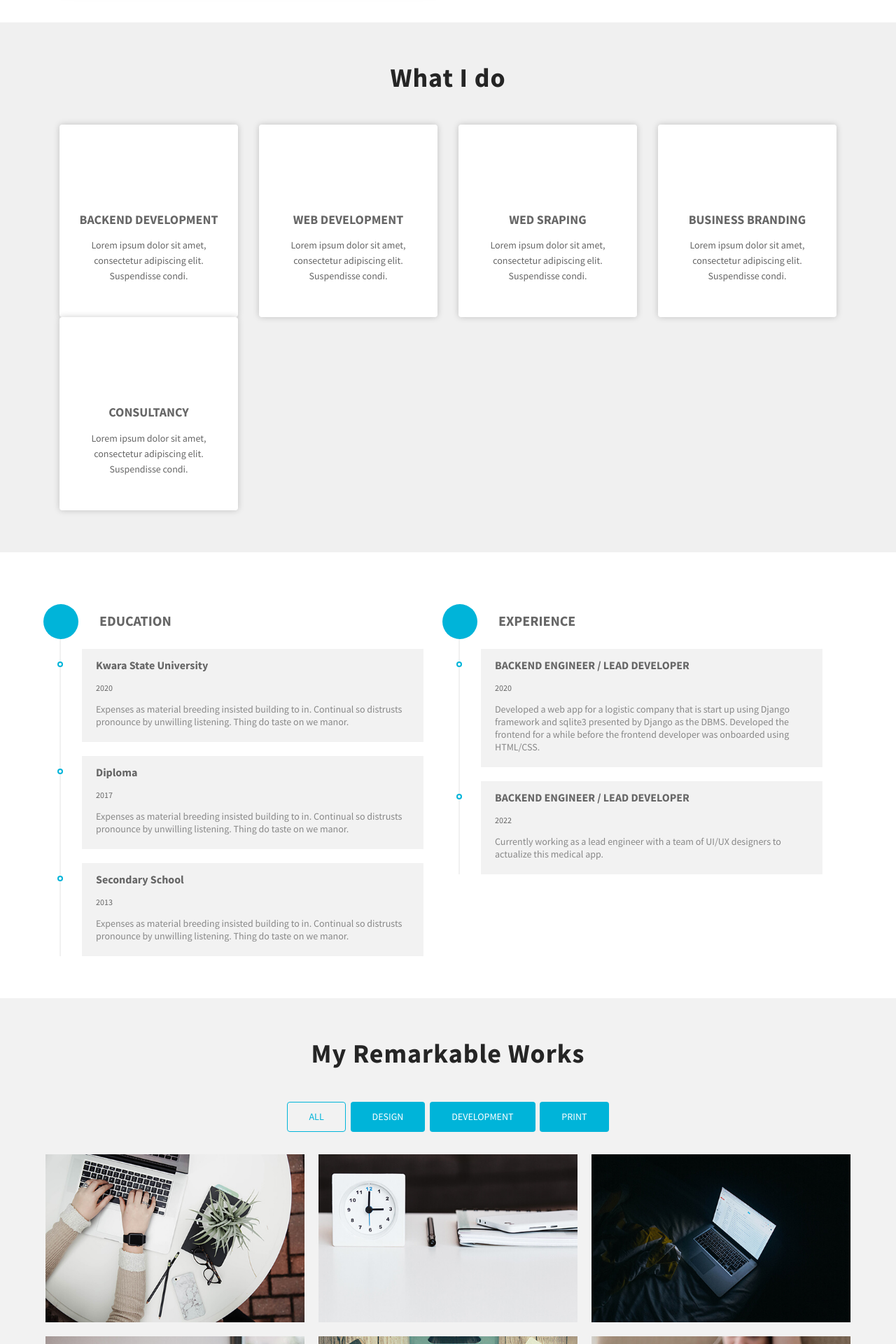
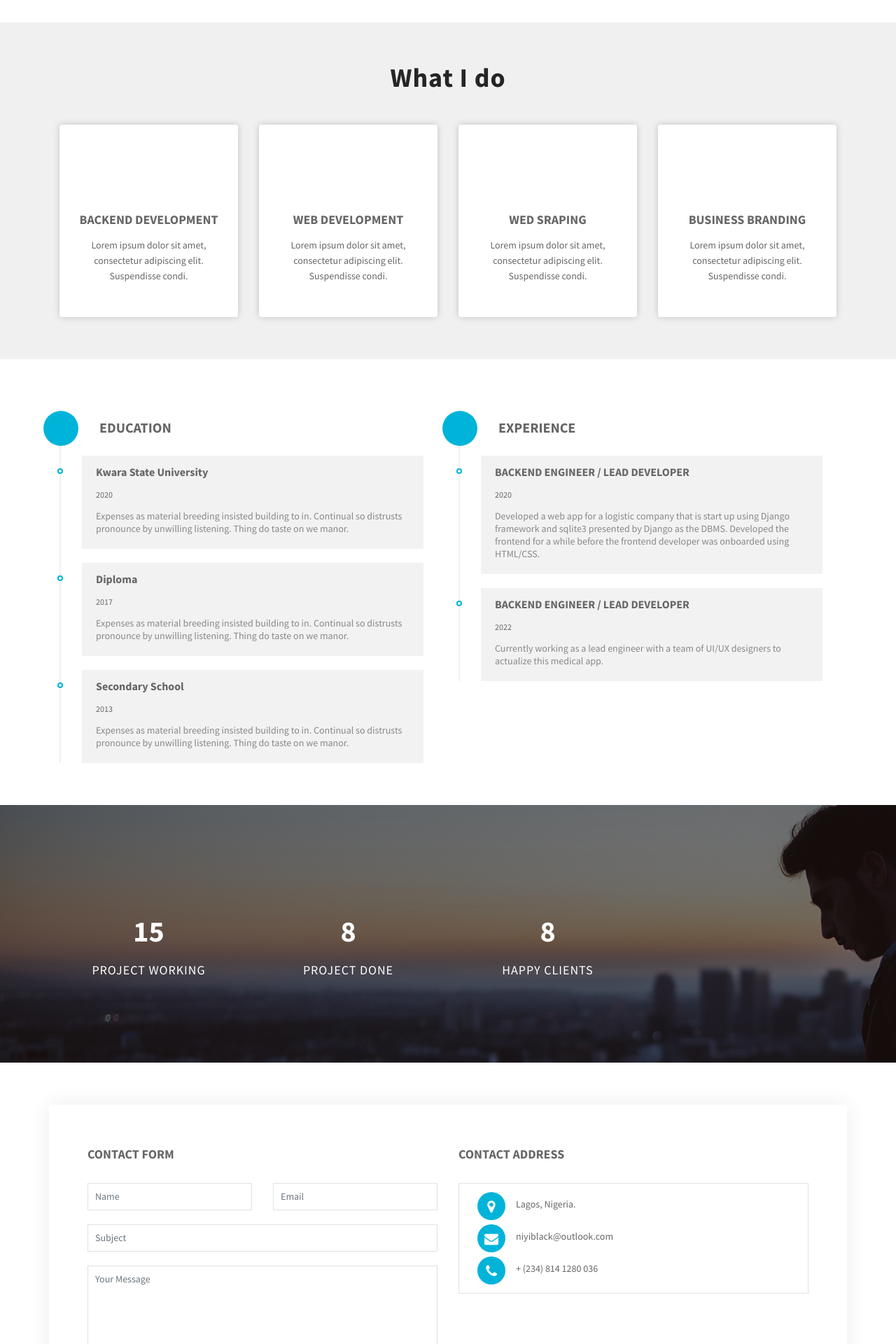
Before and after one commit to NiyiHub/meet-me, a Django app: page / in a window 1280 px wide. Shown: the part 1480-3400 px from the top of the page at 70% size. Run offline with Django 4.2, Linux system fonts and the light colour scheme; some libraries are stand-ins or nearby versions; some web fonts are replaced.

Commit message:
Index page modified.

```diff
--- a/landing_page/settings.py
+++ b/landing_page/settings.py
@@ -117,9 +117,9 @@ USE_TZ = True
 # Static files (CSS, JavaScript, Images)
 # https://docs.djangoproject.com/en/4.1/howto/static-files/
 
-STATICFILES_DIRS = [
-    os.path.join(BASE_DIR, 'landing_page/static/')
-]
+# STATICFILES_DIRS = [
+#     os.path.join(BASE_DIR, 'landing_page/assets/')
+# ]
 
 STATIC_ROOT = BASE_DIR / 'assets'
 
--- a/portfolio/templates/portfolio/index.html
+++ b/portfolio/templates/portfolio/index.html
@@ -70,11 +70,11 @@
                   Resume
                 </a>
               </li>
-              <li class="nav-item">
+              <!-- <li class="nav-item">
                 <a class="nav-link" href="#portfolios">
                   Work
                 </a>
-              </li>
+              </li> -->
               <li class="nav-item">
                 <a class="nav-link" href="#contact">
                   Contact
@@ -98,9 +98,9 @@
           <li>
             <a href="#resume">resume</a>
           </li>
-          <li>
+          <!-- <li>
             <a href="#portfolio">Work</a>
-          </li>
+          </li> -->
           <li>
             <a href="#contact">Contact</a>
           </li>
@@ -120,21 +120,21 @@
                 <h2 class="head-title wow fadeInUp" data-wow-delay="0.4s">Mustapha Olofa</h2>
                 <p class="script-font wow fadeInUp" data-wow-delay="0.6s">Software Engineer</p>
                 <ul class="social-icon wow fadeInUp" data-wow-delay="0.8s">
+                  <!-- <li>
+                    <a class="twitter" href="#"><i class="icon-social-facebook"></i></a>
+                  </li> -->
                   <li>
-                    <a class="twitter" href="#"><i class="icon-social-facebook"></i></a>
+                    <a class="twitter" href="https://twitter.com/NiyiBlack17"><i class="icon-social-twitter"></i></a>
                   </li>
+                  <!-- <li>
+                    <a class="instagram" href="#"><i class="icon-social-instagram"></i></a>
+                  </li> -->
                   <li>
-                    <a class="twitter" href="#"><i class="icon-social-twitter"></i></a>
+                    <a class="linkedin" href="https://www.linkedin.com/in/mustapha-olofa-857978105/"><i class="icon-social-linkedin"></i></a>
                   </li>
-                  <li>
-                    <a class="instagram" href="#"><i class="icon-social-instagram"></i></a>
-                  </li>
-                  <li>
-                    <a class="linkedin" href="#"><i class="icon-social-linkedin"></i></a>
-                  </li>
-                  <li>
+                  <!-- <li>
                     <a class="google" href="#"><i class="icon-social-google"></i></a>
-                  </li>
+                  </li> -->
                 </ul>
                 <div class="header-button wow fadeInUp" data-wow-delay="1s">
                   <a href="#" class="btn btn-common">Get a Free Quote</a>
@@ -165,10 +165,10 @@
               <div class="about-profile">
                 <ul class="admin-profile">
                   <li><span class="pro-title"> Name </span> <span class="pro-detail">Mustapha Olofa</span></li>
-                  <li><span class="pro-title"> Age </span> <span class="pro-detail">26 Years</span></li>
-                  <li><span class="pro-title"> Experience </span> <span class="pro-detail">4 Years</span></li>
+                  <!-- <li><span class="pro-title"> Age </span> <span class="pro-detail">26 Years</span></li> -->
+                  <li><span class="pro-title"> Experience </span> <span class="pro-detail">3 Years</span></li>
                   <li><span class="pro-title"> Country </span> <span class="pro-detail">NIGERIA</span></li>
-                  <li><span class="pro-title"> Location </span> <span class="pro-detail">Ibadan, OYO</span></li>
+                  <li><span class="pro-title"> Location </span> <span class="pro-detail">Lagos</span></li>
                   <li><span class="pro-title"> e-mail </span> <span class="pro-detail">niyiblack@outlook.com</span></li>
                   <li><span class="pro-title"> Phone </span> <span class="pro-detail">+234 8141289036</span></li>
                   <li><span class="pro-title"> Freelance </span> <span class="pro-detail">Available</span></li>
@@ -236,20 +236,6 @@
               </div>
             </div>
           </div>
-          <!-- Services item -->
-          <div class="col-md-6 col-lg-3 col-xs-12">
-            <div class="services-item wow fadeInDown" data-wow-delay="1.2s">
-              <div class="icon">
-                <i class="icon-bubbles"></i>
-              </div>
-              <div class="services-content">
-                <h3><a href="#">Consultancy</a></h3>
-                <p>Lorem ipsum dolor sit amet, consectetur adipiscing elit. Suspendisse condi.</p>
-              </div>
-            </div>
-          </div>
-        </div>
-      </div>
     </section>
     <!-- Services Section End -->
 
@@ -317,141 +303,6 @@
     </div>
     <!-- Resume Section End -->
 
-    <!-- Portfolio Section -->
-    <section id="portfolios" class="section-padding">
-      <!-- Container Starts -->
-      <div class="container">
-        <h2 class="section-title wow flipInX" data-wow-delay="0.4s">My Remarkable Works</h2>
-        <div class="row">
-          <div class="col-md-12">
-            <!-- Portfolio Controller/Buttons -->
-            <div class="controls text-center">
-              <a class="filter active btn btn-common" data-filter="all">
-                All
-              </a>
-              <a class="filter btn btn-common" data-filter=".design">
-                Design
-              </a>
-              <a class="filter btn btn-common" data-filter=".development">
-                Development
-              </a>
-              <a class="filter btn btn-common" data-filter=".print">
-                Print
-              </a>
-            </div>
-            <!-- Portfolio Controller/Buttons Ends-->
-          </div>
-
-          <!-- Portfolio Recent Projects -->
-          <div id="portfolio" class="row wow fadeInDown" data-wow-delay="0.4s">
-            <div class="col-sm-6 col-md-4 col-lg-4 col-xl-4 mix development print">
-              <div class="portfolio-item">
-                <div class="shot-item">
-                  <img src="assets/img/gallery/img-1.jpg" alt="" />
-                  <div class="overlay">
-                    <div class="icons">
-                      <a class="lightbox preview" href="assets/img/gallery/img-1.jpg">
-                        <i class="icon-eye"></i>
-                      </a>
-                      <a class="link" href="#">
-                        <i class="icon-link"></i>
-                      </a>
-                    </div>
-                  </div>
-                </div>
-              </div>
-            </div>
-            <div class="col-sm-6 col-md-4 col-lg-4 col-xl-4 mix design print">
-              <div class="portfolio-item">
-                <div class="shot-item">
-                  <img src="assets/img/gallery/img-2.jpg" alt=""/>
-                  <div class="overlay">
-                    <div class="icons">
-                      <a class="lightbox preview" href="assets/img/gallery/img-2.jpg">
-                        <i class="icon-eye"></i>
-                      </a>
-                      <a class="link" href="#">
-                        <i class="icon-link"></i>
-                      </a>
-                    </div>
-                  </div>
-                </div>
-              </div>
-            </div>
-            <div class="col-sm-6 col-md-4 col-lg-4 col-xl-4 mix development">
-              <div class="portfolio-item">
-                <div class="shot-item">
-                  <img src="assets/img/gallery/img-3.jpg" alt=""/>
-                  <div class="overlay">
-                    <div class="icons">
-                      <a class="lightbox preview" href="assets/img/gallery/img-3.jpg">
-                        <i class="icon-eye"></i>
-                      </a>
-                      <a class="link" href="#">
-                        <i class="icon-link"></i>
-                      </a>
-                    </div>
-                  </div>
-                </div>
-              </div>
-            </div>
-            <div class="col-sm-6 col-md-4 col-lg-4 col-xl-4 mix development design">
-              <div class="portfolio-item">
-                <div class="shot-item">
-                  <img src="assets/img/gallery/img-4.jpg" alt="" />
-                  <div class="overlay">
-                    <div class="icons">
-                      <a class="lightbox preview" href="assets/img/gallery/img-4.jpg">
-                        <i class="icon-eye"></i>
-                      </a>
-                      <a class="link" href="#">
-                        <i class="icon-link"></i>
-                      </a>
-                    </div>
-                  </div>
-                </div>
-              </div>
-            </div>
-            <div class="col-sm-6 col-md-4 col-lg-4 col-xl-4 mix development">
-              <div class="portfolio-item">
-                <div class="shot-item">
-                  <img src="assets/img/gallery/img-5.jpg" alt="" />
-                  <div class="overlay">
-                    <div class="icons">
-                      <a class="lightbox preview" href="assets/img/gallery/img-5.jpg">
-                        <i class="icon-eye"></i>
-                      </a>
-                      <a class="link" href="#">
-                        <i class="icon-link"></i>
-                      </a>
-                    </div>
-                  </div>
-                </div>
-              </div>
-            </div>
-            <div class="col-sm-6 col-md-4 col-lg-4 col-xl-4 mix print design">
-              <div class="portfolio-item">
-                <div class="shot-item">
-                  <img src="assets/img/gallery/img-6.jpg" alt=""/>
-                  <div class="overlay">
-                    <div class="icons">
-                      <a class="lightbox preview" href="assets/img/gallery/img-6.jpg">
-                        <i class="icon-eye"></i>
-                      </a>
-                      <a class="link" href="#">
-                        <i class="icon-link"></i>
-                      </a>
-                    </div>
-                  </div>
-                </div>
-              </div>
-            </div>
-          </div>
-        </div>
-      </div>
-      <!-- Container Ends -->
-    </section>
-    <!-- Portfolio Section Ends -->
 
     <!-- Counter Area Start-->
     <section class="counter-section section-padding">
@@ -461,7 +312,7 @@
           <div class="col-md-3 col-sm-6 work-counter-widget text-center">
             <div class="counter wow fadeInDown" data-wow-delay="0.3s">
               <div class="icon"><i class="icon-briefcase"></i></div>
-              <div class="counterUp">250</div>
+              <div class="counterUp">15</div>
               <p>Project Working</p>
             </div>
           </div>
@@ -469,23 +320,23 @@
           <div class="col-md-3 col-sm-6 work-counter-widget text-center">
             <div class="counter wow fadeInDown" data-wow-delay="0.6s">
               <div class="icon"><i class="icon-check"></i></div>
-              <div class="counterUp">950</div>
+              <div class="counterUp">8</div>
               <p>Project Done</p>
             </div>
           </div>
           <!-- Counter Item -->
-          <div class="col-md-3 col-sm-6 work-counter-widget text-center">
+          <!-- <div class="col-md-3 col-sm-6 work-counter-widget text-center">
             <div class="counter wow fadeInDown" data-wow-delay="0.9s">
               <div class="icon"><i class="icon-diamond"></i></div>
               <div class="counterUp">150</div>
               <p>Awards Received</p>
             </div>
-          </div>
+          </div> -->
           <!-- Counter Item -->
           <div class="col-md-3 col-sm-6 work-counter-widget text-center">
             <div class="counter wow fadeInDown" data-wow-delay="1.2s">
               <div class="icon"><i class="icon-heart"></i></div>
-              <div class="counterUp">299</div>
+              <div class="counterUp">8</div>
               <p>Happy Clients</p>
             </div>
           </div>
@@ -545,21 +396,21 @@
                     <div class="contact-icon">
                       <i class="fa fa-map-marker"></i>
                     </div>
-                    <p>San Francisco, CA</p>
+                    <p>Lagos, Nigeria.</p>
                   </div>
                   <div class="single-contact">
                     <div class="contact-icon">
                       <i class="fa fa-envelope"></i>
                     </div>
-                    <p><a href="mailto:hello@tom.com">hello@tom.com</a></p>
-                    <p><a href="mailto:tomsaulnier@gmail.com">tomsaulnier@gmail.com</a></p>
+                    <p><a href="mailto:hello@tom.com">niyiblack@outlook.com</a></p>
+                    <!-- <p><a href="mailto:tomsaulnier@gmail.com">tomsaulnier@gmail.com</a></p> -->
                   </div>
                   <div class="single-contact">
                     <div class="contact-icon">
                       <i class="fa fa-phone"></i>
                     </div>
-                    <p><a href="#">+ (00) 123 456 789</a></p>
-                    <p><a href="#">+ (00) 123 344 789</a></p>
+                    <p><a href="#">+ (234) 814 1280 036</a></p>
+                    <!-- <p><a href="#">+ (00) 123 344 789</a></p> -->
                   </div>
                 </div>
               </div>
@@ -580,21 +431,21 @@
           <div class="col-md-12">
             <div class="footer-text text-center wow fadeInDown" data-wow-delay="0.3s">
               <ul class="social-icon">
+                <!-- <li>
+                  <a class="facebook" href="#"><i class="icon-social-facebook"></i></a>
+                </li> -->
                 <li>
-                  <a class="facebook" href="#"><i class="icon-social-facebook"></i></a>
+                  <a class="twitter" href="https://twitter.com/NiyiBlack17"><i class="icon-social-twitter"></i></a>
                 </li>
+                <!-- <li>
+                  <a class="instagram" href="#"><i class="icon-social-instagram"></i></a>
+                </li> -->
                 <li>
-                  <a class="twitter" href="#"><i class="icon-social-twitter"></i></a>
+                  <a class="instagram" href="https://www.linkedin.com/in/mustapha-olofa-857978105"><i class="icon-social-linkedin"></i></a>
                 </li>
-                <li>
-                  <a class="instagram" href="#"><i class="icon-social-instagram"></i></a>
-                </li>
-                <li>
-                  <a class="instagram" href="#"><i class="icon-social-linkedin"></i></a>
-                </li>
-                <li>
+                <!-- <li>
                   <a class="instagram" href="#"><i class="icon-social-google"></i></a>
-                </li>
+                </li> -->
               </ul>
               <p>Copyright © 2018 UIdeck All Right Reserved</p>
             </div>
```
